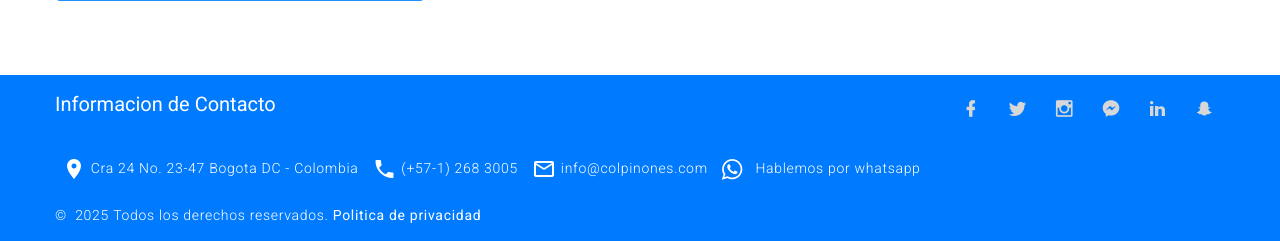
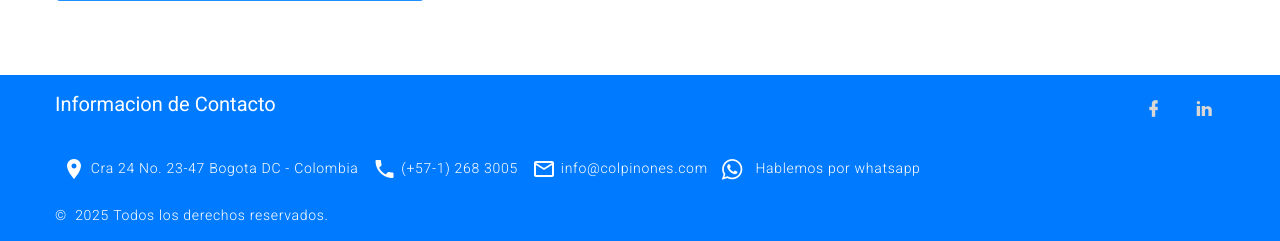
Before and after one commit to Jonatanguasca/Proyecto-Colpi, a PHP site: page /calculadora.php in a window 1280 px wide. Shown: the part 906-1147 px from the top of the page. Run offline with PHP 8.4, Linux system fonts and the light colour scheme; some libraries are stand-ins or nearby versions.

Commit message:
se quito botones del footer de informacion que no tenian funcionalidad

```diff
--- a/partials/layout/footer.php
+++ b/partials/layout/footer.php
@@ -35,15 +35,13 @@
           </li>
         </ul>
       </div>
-      <div class="social-items"><a class="icon icon-md novi-icon mdi mdi-facebook"
-        href="#"></a><a class="icon icon-md novi-icon mdi mdi-twitter" href="#"></a><a
-        class="icon icon-md novi-icon mdi mdi-instagram" href="#"></a><a
-        class="icon icon-md novi-icon mdi mdi-facebook-messenger" href="#"></a><a
-        class="icon icon-md novi-icon mdi mdi-linkedin" href="#"></a><a
-        class="icon icon-md novi-icon mdi mdi-snapchat" href="#"></a>
+      <div class="social-items">
+        <a class="icon icon-md novi-icon mdi mdi-facebook" href="https://www.facebook.com/profile.php?id=100066774880361"></a>
+        <a class="icon icon-md novi-icon mdi mdi-linkedin" href="https://www.linkedin.com/company/colpinones/about/"></a>
       </div>
       <p class="rights"><span>&copy;&nbsp; </span><span class="copyright-year"></span><span>&nbsp;</span><span>Todos
-          los derechos reservados</span><span>.&nbsp;</span><a href="privacy-policy.html">Politica de privacidad</a>
+          los derechos reservados</span><span>.&nbsp;</span>
+          <!-- <a href="privacy-policy.html">Politica de privacidad</a> -->
       </p>
   </div>
 </footer>
```
